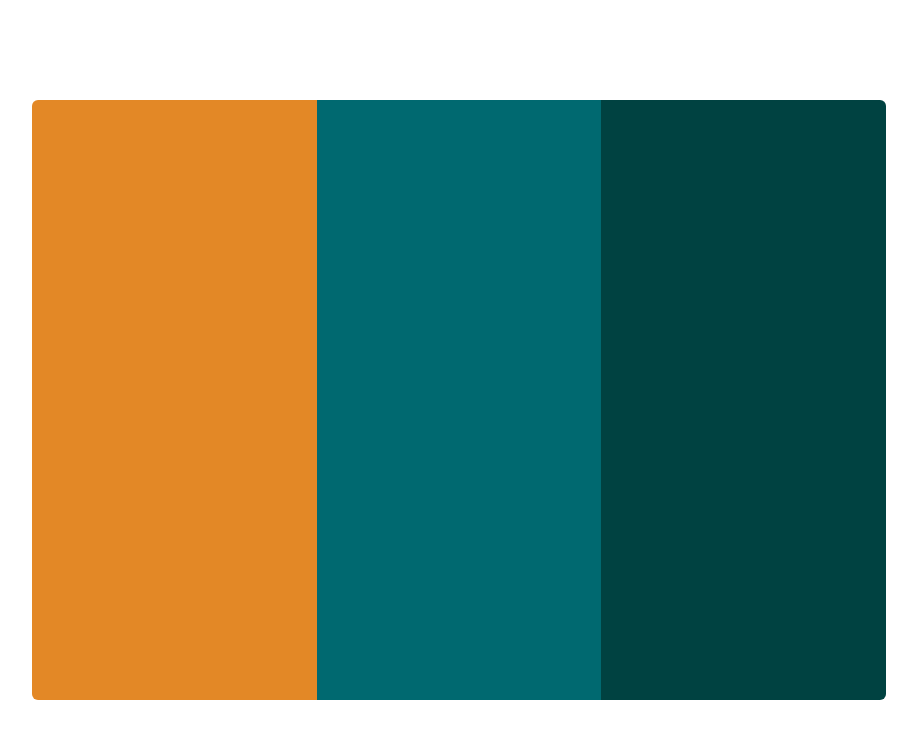
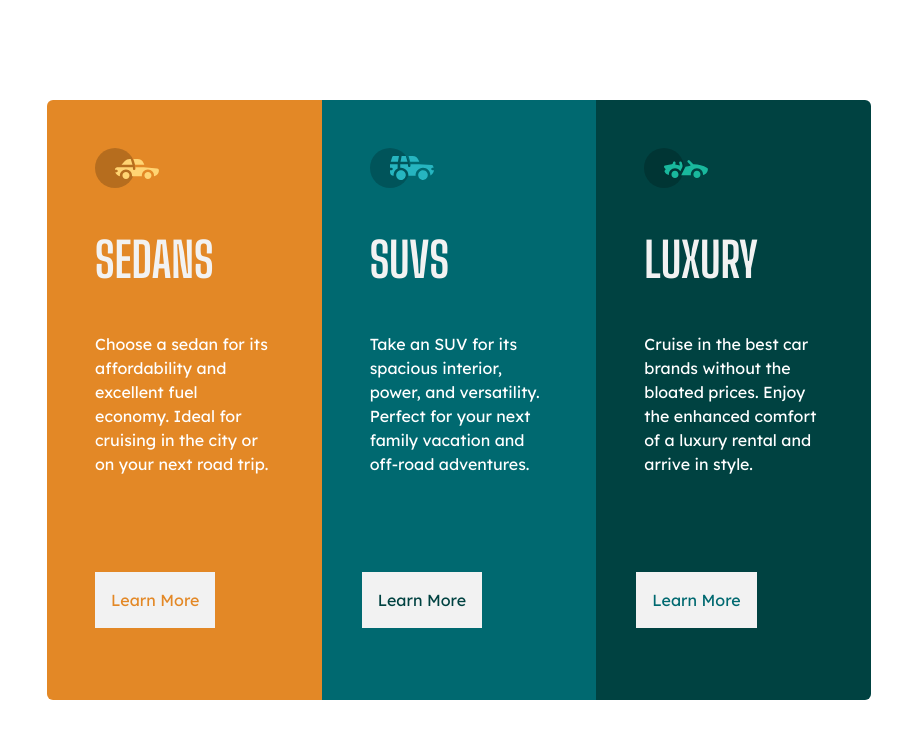
Before and after one commit to mas-glarus/tailwindcss-carrental, a website: page index.html in a window 1280 px wide. Shown: the whole page, without its empty margins (181-1098 px from the left). Drawn offline with Linux system fonts and the light colour scheme; files whose address does not match are found by name.

Commit message:
insert texts

```diff
--- a/index.html
+++ b/index.html
@@ -5,16 +5,56 @@
     <meta charset="UTF-8">
     <meta http-equiv="X-UA-Compatible" content="IE=edge">
     <meta name="viewport" content="width=device-width, initial-scale=1.0">
+    <link rel="preconnect" href="https://fonts.googleapis.com">
+    <link rel="preconnect" href="https://fonts.gstatic.com" crossorigin>
+    <link href="https://fonts.googleapis.com/css2?family=Big+Shoulders+Display:wght@700&family=Lexend+Deca&display=swap"
+        rel="stylesheet">
     <link rel="stylesheet" href="output.css">
     <title>Document</title>
 </head>
 
 <body class="m-0 p-0 h-screen">
     <section class="h-full w-full flex justify-center items-center">
-        <div class="h-3/4 w-2/3 flex justify-center items-stretch">
-            <div class="bg-orange1 w-1/3 rounded-l-md"></div>
-            <div class="bg-cyan1 w-1/3"></div>
-            <div class="bg-cyan2 w-1/3 rounded-r-md"></div>
+        <div class="h-hmax w-wmax flex justify-center items-stretch">
+            <div class="bg-orange1 w-1/3 rounded-l-md">
+                <img class="mx-12 my-12"
+                    src="/C:/Users/Marc/Documents/1_WebDev/9_webdev/HTML_CSS/tailwind/carrental/images/icon-sedans.svg"
+                    alt="sedan">
+                <h2 class="text-col2 mx-12 font-bold text-5xl font-shoulders mb-12">SEDANS</h2>
+                <p class="text-col1 mx-12 font-deca mb-12">Choose a sedan for its affordability and excellent fuel
+                    economy.
+                    Ideal for
+                    cruising in the city or on
+                    your next road trip.</p>
+                <button class="bg-col2 mx-12 font-deca my-12 text-orange1 p-4">Learn
+                    More</button>
+            </div>
+            <div class="bg-cyan1 w-1/3">
+                <img class="mx-12 my-12"
+                    src="/C:/Users/Marc/Documents/1_WebDev/9_webdev/HTML_CSS/tailwind/carrental/images/icon-suvs.svg"
+                    alt="suv">
+                <h2 class="text-col2 mx-12 font-bold text-5xl font-shoulders mb-12">SUVS</h2>
+                <p class="text-col1 mx-12 font-deca mb-12">Take an SUV for its spacious interior, power, and
+                    versatility.
+                    Perfect for
+                    your
+                    next family vacation
+                    and off-road adventures.</p>
+                <button class="bg-col2 mx-10 font-deca my-12 text-cyan2 p-4">Learn More</button>
+            </div>
+            <div class="bg-cyan2 w-1/3 rounded-r-md">
+                <img class="mx-12 my-12"
+                    src="/C:/Users/Marc/Documents/1_WebDev/9_webdev/HTML_CSS/tailwind/carrental/images/icon-luxury.svg"
+                    alt="luxury">
+                <h2 class="text-col2 mx-12 font-bold text-5xl font-shoulders mb-12">LUXURY</h2>
+                <p class="text-col1 mx-12 font-deca mb-12">Cruise in the best car brands without the bloated prices.
+                    Enjoy
+                    the
+                    enhanced
+                    comfort of a luxury
+                    rental and arrive in style.</p>
+                <button class="bg-col2 mx-10 font-deca my-12 text-cyan1 p-4">Learn More</button>
+            </div>
         </div>
     </section>
 </body>
--- a/tailwind.config.js
+++ b/tailwind.config.js
@@ -8,7 +8,22 @@ module.exports = {
       orange1: 	'#e38826',
       cyan1: '#006970',
       cyan2: '#004241',
+      col1: '#ffffff',
+      col2: '#f2f2f2',
       },
+      fontFamily: {
+        deca: ['"Lexend Deca"'],
+        shoulders: ['"Big Shoulders Display"'],
+        },
+      backgroundImage: {
+        sedan: "url(/C:/Users/Marc/Documents/1_WebDev/9_webdev/HTML_CSS/tailwind/carrental/images/icon-sedans.svg)",
+      },
+      width: {
+        wmax: '51.5rem',
+      },
+      height: {
+        hmax: '37.5rem',
+      }
     },
   },
   plugins: [],
```
Also changed, not shown: output.css.
